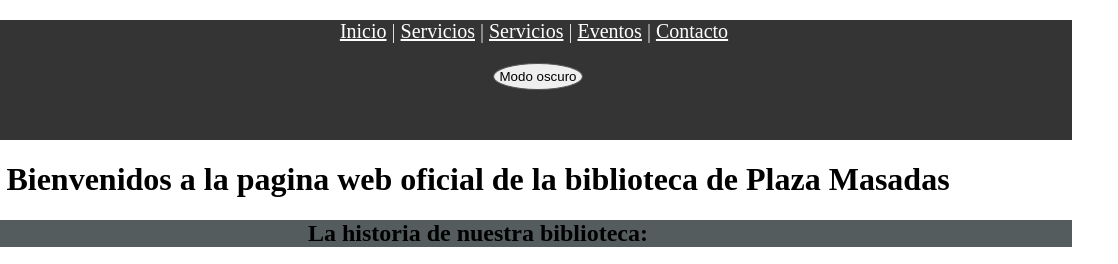
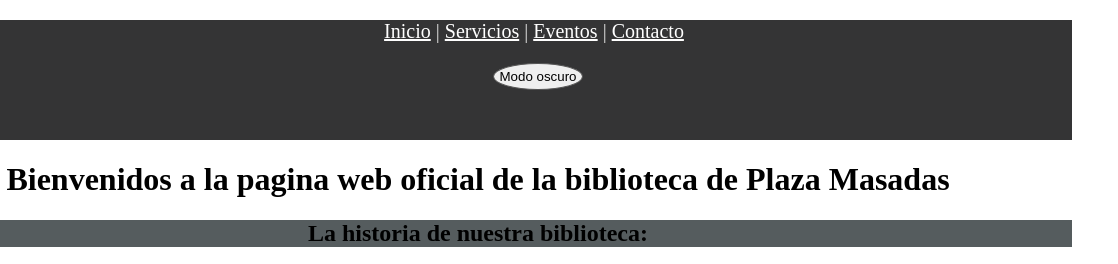
Before and after one commit to IvanTrujilloTech/IvanTrujilloTech, a plain HTML site: page practica 04 - inicio.html in a window 1280 px wide. Shown: the top 264 px of the page, 162-1280 px from the left. Drawn offline with Linux system fonts and the light colour scheme.

Commit message:
Update practica 04 - inicio.html

```diff
--- a/practica 04 - inicio.html
+++ b/practica 04 - inicio.html
@@ -13,7 +13,6 @@
             <nav>
                 <p class="nav"><a style="color: white;" href="practica 04 - inicio.html" data-icon="$">Inicio</a> |
                 <a style="color: white;" href="practica 04 - servicios.html">Servicios</a> |
-                <a style="color: white;" href="Practica 04 - servicios.html">Servicios</a> |
                 <a style="color: white;" href="practica 04 - eventos.html">Eventos</a> |
                 <a style="color: white;" href="practica 04 - contacto.html">Contacto</a></p>
             </nav>
```
